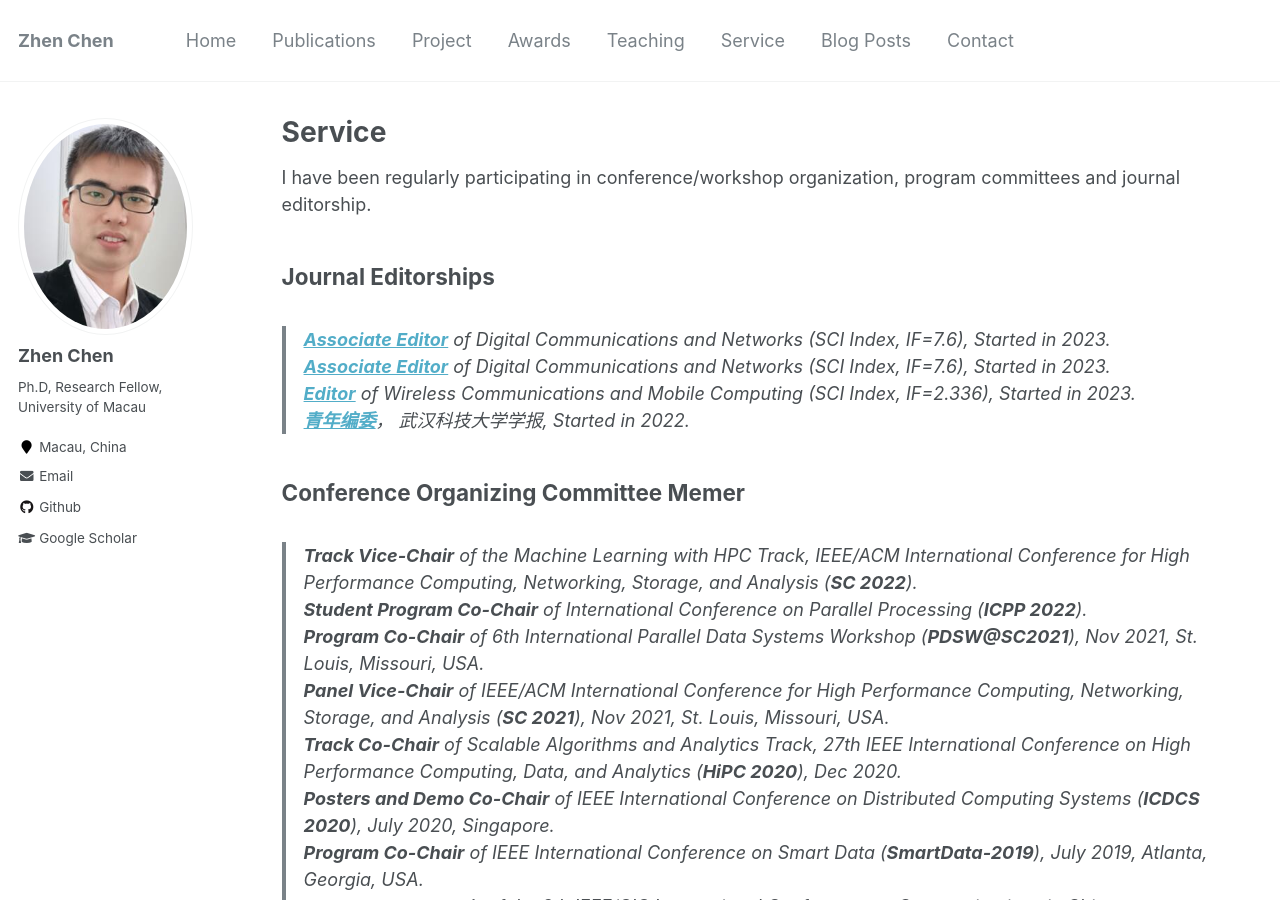
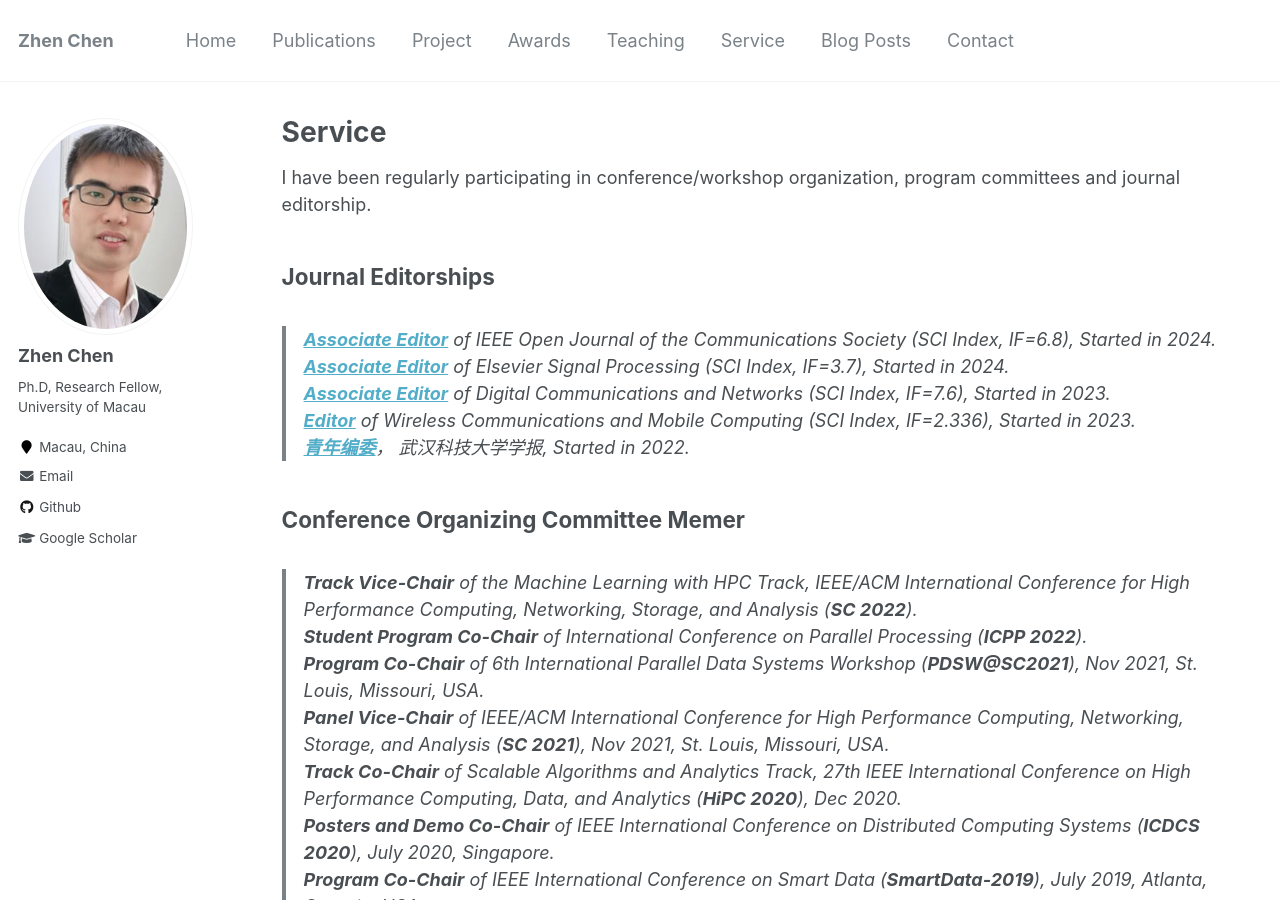
Before and after one commit to baile035/chenz_CV, a Jekyll site: the page built from _pages/service.md, in a window 1280 px wide and 900 px high. Built offline with Jekyll 4.4.1, drawn with Linux system fonts in a browser that asks for light colours.

Commit message:
Update service.md

```diff
--- a/_pages/service.md
+++ b/_pages/service.md
@@ -11,7 +11,8 @@ Journal Editorships
 ---
 
 
-> **<a href="https://www.keaipublishing.com/en/journals/digital-communications-and-networks/editorial-board/">Associate Editor</a>** of Digital Communications and Networks (SCI Index, IF=7.6), Started in 2023.<br>
+> **<a href="https://www.comsoc.org/publications/journals/ieee-ojcoms/ieee-open-journal-communications-society-editorial-board">Associate Editor</a>** of IEEE Open Journal of the Communications Society (SCI Index, IF=6.8), Started in 2024.<br>
+> **<a href="https://www.comsoc.org/publications/journals/ieee-ojcoms/ieee-open-journal-communications-society-editorial-board">Associate Editor</a>** of Elsevier Signal Processing (SCI Index, IF=3.7), Started in 2024.<br>
 > **<a href="https://www.keaipublishing.com/en/journals/digital-communications-and-networks/editorial-board/">Associate Editor</a>** of Digital Communications and Networks (SCI Index, IF=7.6), Started in 2023.<br>
 > **<a href="https://www.hindawi.com/journals/wcmc/editors/">Editor</a>** of Wireless Communications and Mobile Computing (SCI Index, IF=2.336), Started in 2023.<br>
 <!--
```
